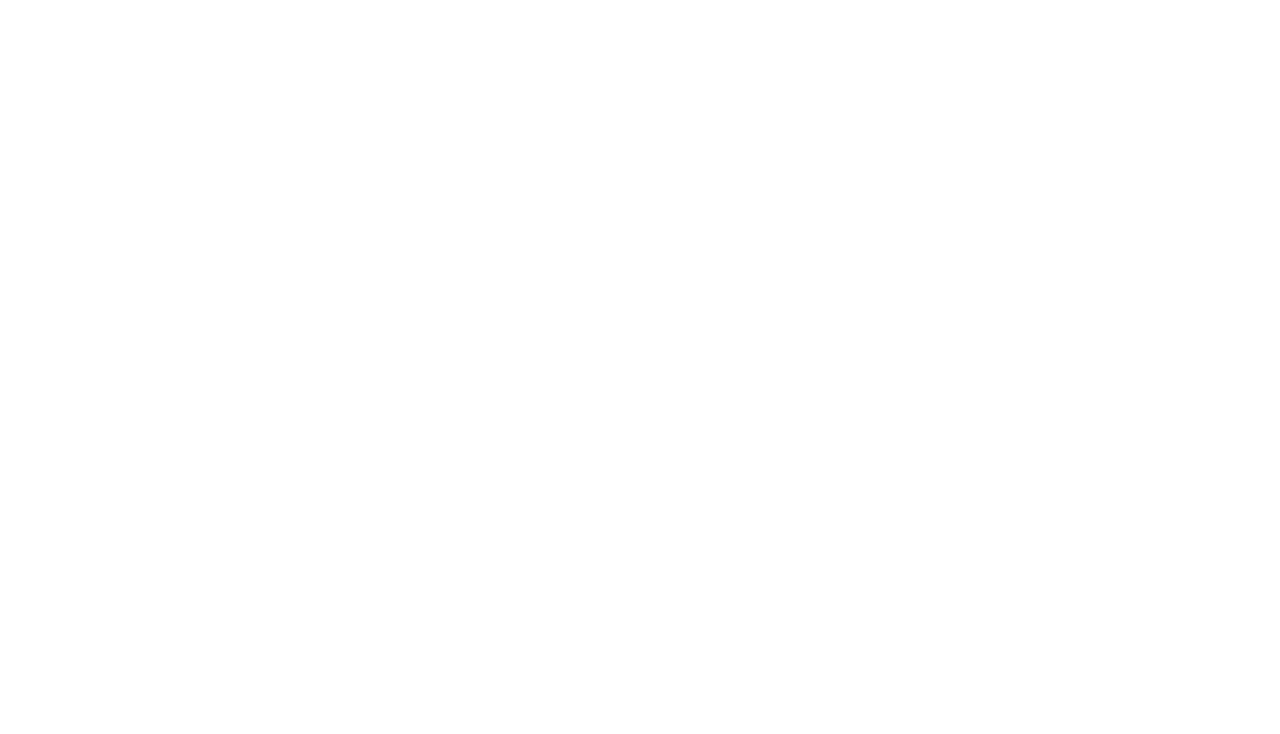
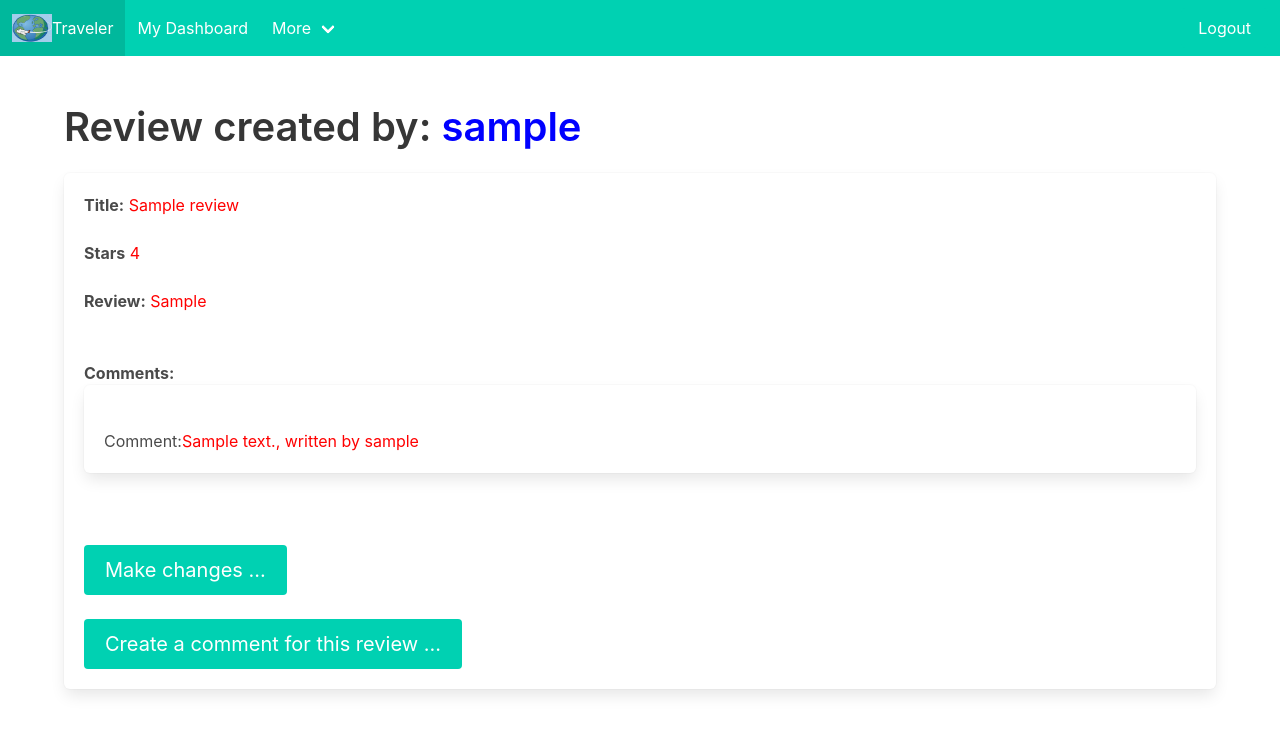
Before and after one commit to obna/traveler_software_engineering, a Django app: page /review/1/show in a window 1280 px wide. Before the commit the part shown is empty. Shown: the top 734 px of the page. Run offline with Django 3.2, Linux system fonts and the light colour scheme; a user stored in the database is signed in; tables that the repository leaves empty hold one stand-in row (values such as "Sample post"); some libraries are stand-ins or nearby versions.

Commit message:
created a show review

```diff
--- a/travel/templates/travel/show_review.html
+++ b/travel/templates/travel/show_review.html
@@ -0,0 +1,64 @@
+<!-- show a problem belonging to any user  -->
+{% extends "travel/base.html" %}
+{% block content %}
+
+<!--
+<hr> ##### testing ####  <br>
+review: {{review}} <br>
+comments: {{comments}} <br>
+######################## <br>
+-->
+
+    <div class="columns">
+        <div class="column">
+
+          {% if error %}
+            <h3 class="title is-3" style="color: red">{{ error }}</h3>
+          {% endif %}
+
+            <h2 class="title is-2">Review created by:
+              <span style="color:blue">{{ review.traveler.user.username }}</span>
+            </h2>
+            <div class="box">
+              <div class="content">
+
+                  <b>Title:</b> <font color="red">{{ review.title }}</font> <br><br>
+                  <b>Stars</b> <font color="red">{{ review.stars }}</font> <br><br>
+                  <b>Review:</b> <font color="red">{{ review.feedback }}</font> <br><br>
+
+
+                  {% if comments %}
+                    <br><b>Comments:</b><br>
+                    <div class="box">
+
+                      {% for r in comments %}
+                        <div class="content">
+                            <br>Comment:<font color="red">{{ r.body }}, written by  {{r.traveler.user.username}}</font>
+                        </div>
+                      {% endfor %}
+
+                    </div>
+                    {% else %}
+
+                    There are no comments written for this review.
+
+                  {% endif %}
+                  <br><br>
+                  <!-- Module 6 -->
+                  {% if user.id == review.traveler.user.id %}
+                    <a class="button is-primary is-medium"
+                       href="{% url 'travel:edit_review' review.id %}">Make changes ... </a>
+                  {% endif %}
+
+                  <br><br>
+                  <!-- Module 9 -->
+                  <a class="button is-primary is-medium"
+                      href="{% url 'travel:create_comment' review.id %}">Create a comment for this review ... </a>
+
+              </div>
+          </div>
+
+        </div>
+    </div>
+
+{% endblock content %}
--- a/travel/urls.py
+++ b/travel/urls.py
@@ -33,4 +33,8 @@
     path('review/<int:review_id>/edit', views.edit_review, name='edit_review'),
     path('review/<int:review_id>/update', views.update_review, name='update_review'),
     path('review/<int:review_id>/delete', views.delete_review, name='delete_review'),
+
+    #Comment
+    path('comment/<int:review_id>/create', views.create_comment, name='create_comment'),
+
 ]
--- a/travel/views.py
+++ b/travel/views.py
@@ -188,3 +188,6 @@
 
 def delete_review(request, review_id):
     pass
+
+def create_comment(request, review_id):
+    pass
```
Also changed, not shown: travel/templates/travel/show_destination.html (+5 -5 lines).
